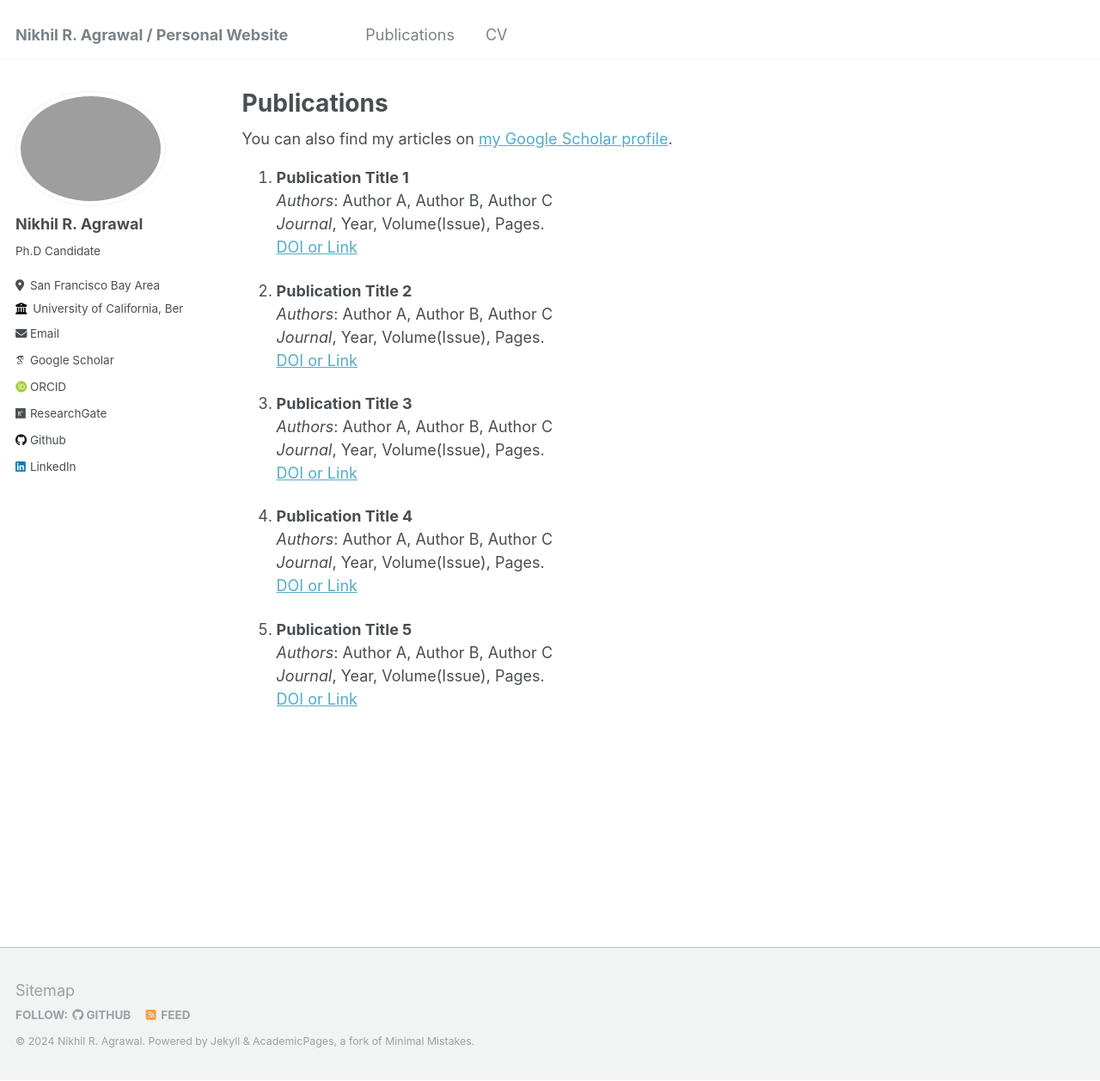
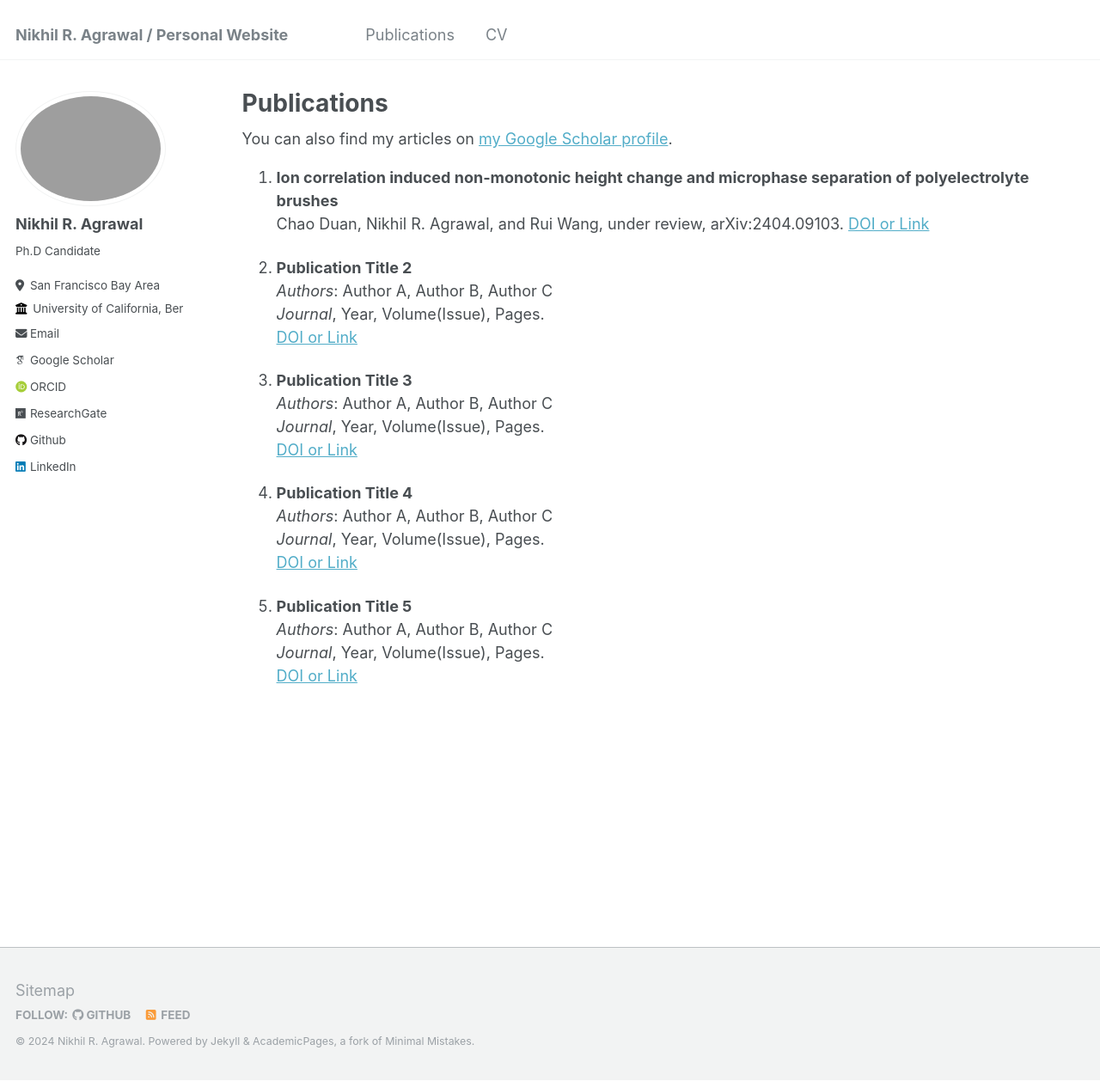
Before and after one commit to nikhil0165/nikhil0165.github.io, a Jekyll site: the page built from _pages/publications.md, in a window 1280 px wide and 1258 px high. Shown: the whole window at 86% size. Built offline with Jekyll 4.4.1, drawn with Linux system fonts in a browser that asks for light colours; some web fonts are replaced.

Commit message:
publicationse

```diff
--- a/_pages/publications.md
+++ b/_pages/publications.md
@@ -12,17 +12,12 @@ author_profile: true
 
 {% include base_path %}
 
-[//]: # ({% for post in site.publications reversed %})
+{% for post in site.publications reversed %}
+  {% include archive-single.html %}
+{% endfor %}
 
-[//]: # ()
-[//]: # (  {% include archive-single.html %})
-
-[//]: # ()
-[//]: # ({% endfor %})
-
-5. **Publication Title 1**
-   *Authors*: Author A, Author B, Author C
-   *Journal*, Year, Volume(Issue), Pages.
+5. **Ion correlation induced non-monotonic height change and microphase separation of polyelectrolyte brushes**
+   Chao Duan, Nikhil R. Agrawal, and Rui Wang, under review, arXiv:2404.09103.
    [DOI or Link](#)
 
 4. **Publication Title 2**
```
